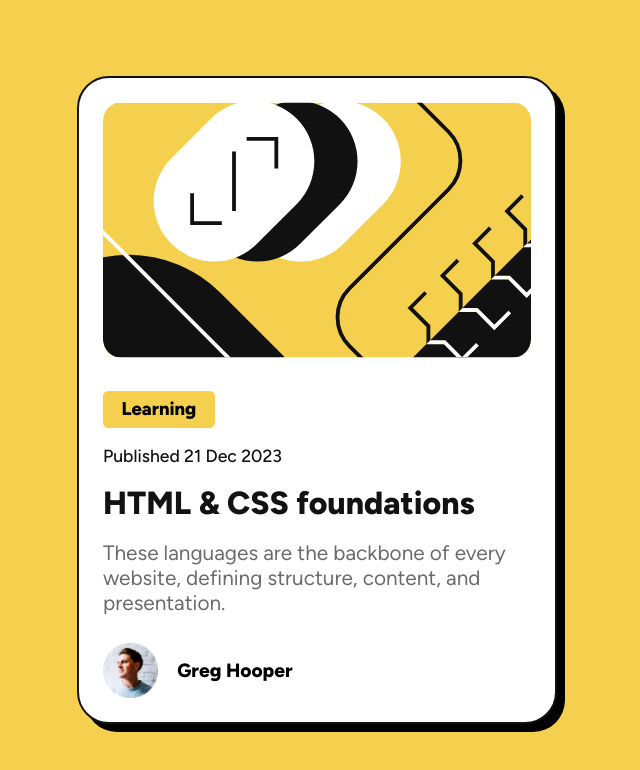
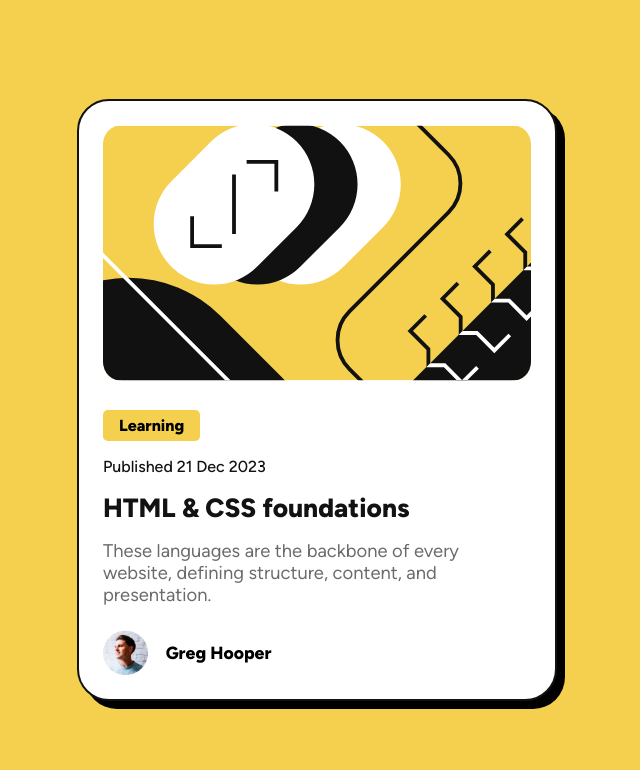
Before and after one commit to Joe-Wa1ker/Blog-card, a plain HTML site: page index.html in a window 1280 px wide. Shown: the whole page, without its empty margins (323-963 px from the left). Drawn offline with Linux system fonts and the light colour scheme.

Commit message:
Final edits before submitting solution to Frontend Mentor.
1. There was a typo in one of my HTML meta tags !-- <meta name="viewport" content="width=device-width, initial-scale=1.0"> --! which was causing some scaling issues and also some wrapping where it wasn't required.

2. Changes to font-size now that view port height and width had been adjusted.

```diff
--- a/index.html
+++ b/index.html
@@ -2,7 +2,7 @@
 <html lang="en">
 <head>
     <meta charset="UTF-8">
-    <meta viewport="width=device-width, initial-scale=1.0">
+    <meta name="viewport" content="width=device-width, initial-scale=1.0">
     <title>Blog Card</title>
     <link rel="stylesheet" href="styles.css">
 </head>
--- a/styles.css
+++ b/styles.css
@@ -72,7 +72,7 @@
     .learnlabel {
         background-color: hsl(47, 88%, 63%);
         font-weight: 800;
-        font-size: 1.15em;
+        font-size: 1em;
         margin: 1.8em 0 0 0;
         padding: 0.4em 1em;
         border-radius: 0.3em;
@@ -80,7 +80,7 @@
 
     .publishdate {
         font-weight: 500;
-        font-size: 1.1em;
+        font-size: 1em;
         color: hsl(0, 0%, 7%);
         margin: 1em 0 1em 0;
     }
@@ -88,6 +88,7 @@
     h1 {
         color: hsl(0, 0%, 7%);
         margin: 0 0 0.58em 0;
+        font-size: 1.65em;
     }
 
     a {
@@ -101,7 +102,7 @@
 
     .maintext {
         color: hsl(0, 0%, 42%);
-        font-size: 1.3em;
+        font-size: 1.15em;
         margin: 0 0 1.3em 0;
     }
 
@@ -111,13 +112,13 @@
     }
 
     .authorcontainer img {
-        width: 20%;
+        width: 17.5%;
     }
 
     .authorcontainer p {
         width: 100%;
         font-weight: 800;
-        font-size: larger;
+        font-size: 1.1em;
         text-wrap: none;
         padding: 0 4em 0 1em;
     }
```
